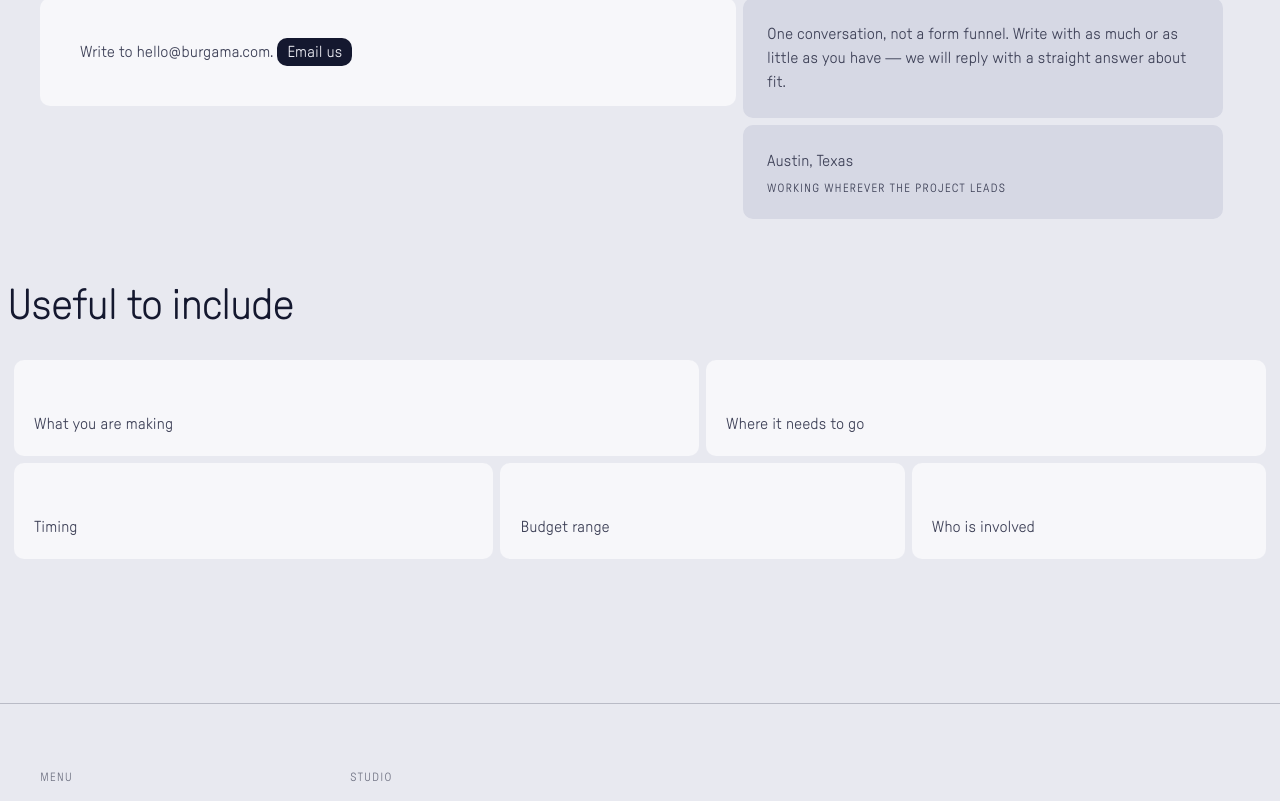
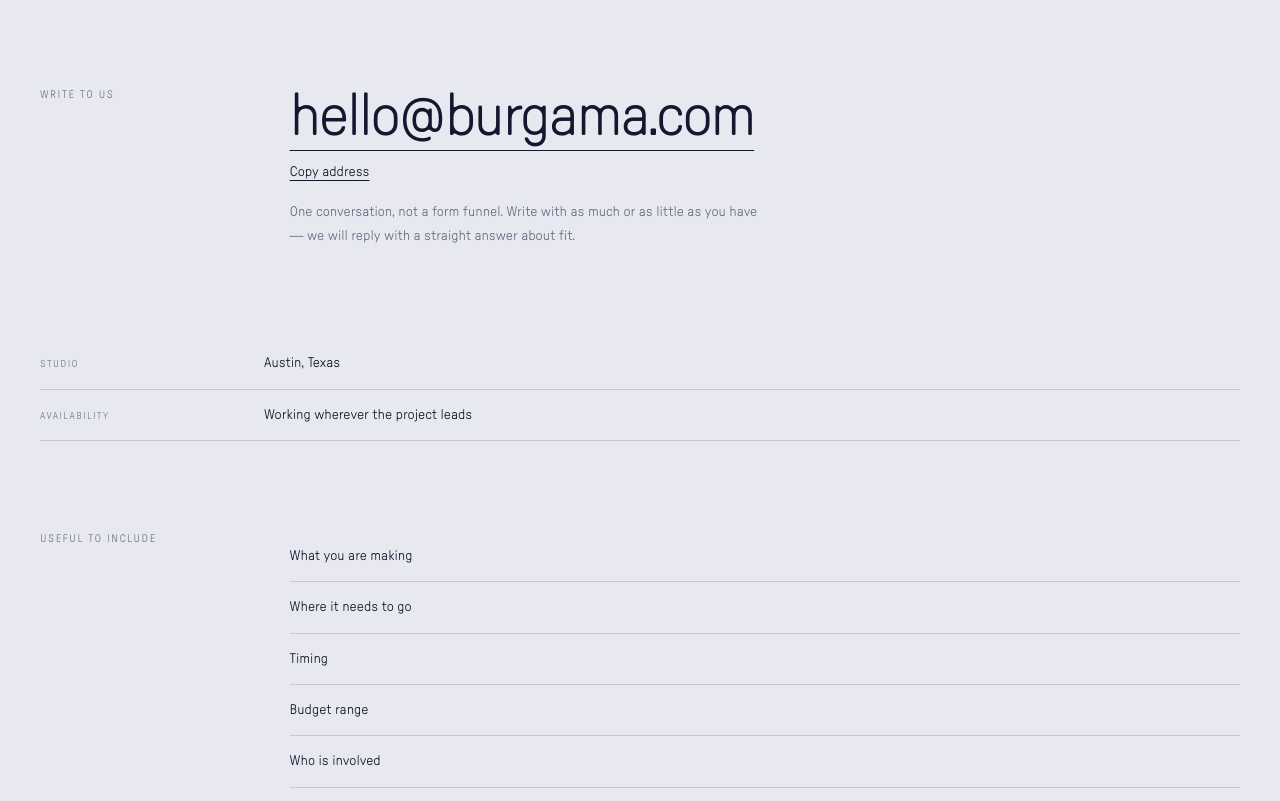
Before and after one commit to cedarandcactus/burgama-site-14.5, a Next.js app: page /contact in a window 1280 px wide. Shown: the part 579-1380 px from the top of the page. Built offline with nearby package versions, Linux system fonts and the light colour scheme.

Commit message:
feat: replace animated text with reveal component and update layout

```diff
--- a/app/contact/page.tsx
+++ b/app/contact/page.tsx
@@ -1,6 +1,6 @@
 import type { Metadata } from 'next'
-import { AnimatedText } from '@/components/animated-text'
 import { PageHero } from '@/components/page-hero'
+import { Reveal } from '@/components/reveal'
 import { SiteFooter } from '@/components/site-footer'
 import { LiquidEmail } from '@/components/liquid-email'
 
@@ -9,12 +9,17 @@ export const metadata: Metadata = {
   description: 'Start a project with Burgama.',
 }
 
+/*
+  Previously each item carried a flex `basis` so the cards tiled at uneven
+  widths. The ruled column grid handles arrangement now, so these are plain
+  strings.
+*/
 const INCLUDE = [
-  { label: 'What you are making', basis: '54%' },
-  { label: 'Where it needs to go', basis: '44%' },
-  { label: 'Timing', basis: '38%' },
-  { label: 'Budget range', basis: '32%' },
-  { label: 'Who is involved', basis: '28%' },
+  'What you are making',
+  'Where it needs to go',
+  'Timing',
+  'Budget range',
+  'Who is involved',
 ]
 
 export default function ContactPage() {
@@ -26,49 +31,44 @@ export default function ContactPage() {
         artifactId="contact-hero"
       />
 
-      <section className="wide flex flex-col gap-module pb-16">
+      <div className="wide case">
         <h1 className="sr-only">Start a project</h1>
 
-        <div className="flex flex-col gap-module md:flex-row">
-          <div className="md:basis-[58%]">
+        <section aria-label="Email the studio" className="case-module">
+          <h2 className="case-module-title">Write to us</h2>
+          <div className="case-module-body">
             <LiquidEmail />
-          </div>
-
-          <div className="flex flex-col gap-module md:basis-[40%]">
-            <p className="t-body flex-1 rounded-module bg-surface-2 p-6">
-              One conversation, not a form funnel. Write with as much or as little as you have —
-              we will reply with a straight answer about fit.
-            </p>
-            <p className="t-body rounded-module bg-surface-2 p-6">
-              Austin, Texas
-              <span className="t-ui mt-2 block">Working wherever the project leads</span>
+            <p>
+              One conversation, not a form funnel. Write with as much or as little as you
+              have — we will reply with a straight answer about fit.
             </p>
           </div>
-        </div>
-      </section>
+        </section>
 
-      <section
-        aria-labelledby="include-title"
-        className="flex flex-col gap-module px-module pb-24 md:pb-36"
-      >
-        <AnimatedText
-          as="h2"
-          id="include-title"
-          lines={['Useful to include']}
-          className="t-title rail mx-auto mb-6"
-        />
-        <div className="rail mx-auto flex flex-wrap gap-module">
-          {INCLUDE.map((item) => (
-            <p
-              key={item.label}
-              style={{ flexBasis: item.basis, flexGrow: 1 }}
-              className="t-body flex h-24 min-w-[200px] items-end rounded-module bg-surface-1 p-5"
-            >
-              {item.label}
-            </p>
-          ))}
-        </div>
-      </section>
+        <Reveal as="section" aria-label="Location" className="case-spec">
+          <div className="case-spec-row">
+            <span className="case-spec-label">Studio</span>
+            <span className="case-spec-value">Austin, Texas</span>
+          </div>
+          <div className="case-spec-row">
+            <span className="case-spec-label">Availability</span>
+            <span className="case-spec-value">Working wherever the project leads</span>
+          </div>
+        </Reveal>
+
+        <Reveal as="section" aria-labelledby="include-title" className="case-module">
+          <h2 id="include-title" className="case-module-title">
+            Useful to include
+          </h2>
+          <div className="case-spec">
+            {INCLUDE.map((item) => (
+              <div key={item} className="case-spec-row">
+                <span className="case-spec-value">{item}</span>
+              </div>
+            ))}
+          </div>
+        </Reveal>
+      </div>
 
       <SiteFooter />
     </>
--- a/app/globals.css
+++ b/app/globals.css
@@ -683,6 +683,51 @@
 
 .case-module-body a:hover,
 .case-module-body a:focus-visible {
+  opacity: 0.6;
+}
+
+/*
+  A button that reads as inline text, for actions sitting inside a sentence
+  (copy address, reveal options). `.inline-action` is a filled periwinkle pill
+  from the previous direction and would be the loudest thing on a quiet page.
+*/
+.case-action {
+  border: 0;
+  background: none;
+  padding: 0;
+  font: inherit;
+  color: var(--ink);
+  text-decoration: underline;
+  text-decoration-thickness: 1px;
+  text-underline-offset: 0.25em;
+  cursor: pointer;
+  transition: opacity var(--dur-med) var(--ease-smooth);
+}
+
+.case-action:hover,
+.case-action:focus-visible {
+  opacity: 0.6;
+}
+
+.contact-address {
+  display: flex;
+  flex-direction: column;
+  gap: 0.875rem;
+  align-items: flex-start;
+}
+
+.contact-address-line {
+  font-size: clamp(1.5rem, 5vw, 3.75rem);
+  line-height: 1;
+  letter-spacing: -0.04em;
+  color: var(--ink);
+  /* Long address must not overflow a narrow viewport. */
+  overflow-wrap: anywhere;
+  transition: opacity var(--dur-med) var(--ease-smooth);
+}
+
+.contact-address-line:hover,
+.contact-address-line:focus-visible {
   opacity: 0.6;
 }
 
--- a/app/studio/page.tsx
+++ b/app/studio/page.tsx
@@ -1,7 +1,7 @@
 import type { Metadata } from 'next'
 import Link from 'next/link'
-import { AnimatedText } from '@/components/animated-text'
 import { PageHero } from '@/components/page-hero'
+import { Reveal } from '@/components/reveal'
 import { SiteFooter } from '@/components/site-footer'
 
 export const metadata: Metadata = {
@@ -10,30 +10,27 @@ export const metadata: Metadata = {
     'Burgama is a design-led creative studio working on identities, digital experiences, campaigns and systems.',
 }
 
+/*
+  Capabilities and approach carry no per-item `basis`/`tone` any more. Those
+  fields existed to size and fill the old sculptural cards; in the archive
+  language the grid and the rules do that work, so the data is just content.
+*/
 const CAPABILITIES = [
   {
     title: 'Brand identity and direction',
     body: 'Marks, type systems, colour, art direction and the guidelines that keep them coherent.',
-    basis: '58%',
-    tone: 'bg-surface-1',
   },
   {
     title: 'Digital design and development',
     body: 'Sites, product surfaces and design systems, built as reusable components.',
-    basis: '40%',
-    tone: 'bg-surface-2',
   },
   {
     title: 'Campaigns and content systems',
     body: 'A kit of parts rather than a one-off layout, so every placement holds.',
-    basis: '42%',
-    tone: 'bg-surface-2',
   },
   {
     title: 'Positioning and creative strategy',
     body: 'The sentence the work answers to, agreed before anything is drawn.',
-    basis: '56%',
-    tone: 'bg-surface-1',
   },
 ]
 
@@ -41,17 +38,14 @@ const APPROACH = [
   {
     title: 'Discovery and positioning',
     body: 'We start with a point of view. Placeholder copy describing how the studio arrives at it.',
-    basis: '38%',
   },
   {
     title: 'Design and build',
     body: 'The point of view becomes a system: modules, spacing, type and motion.',
-    basis: '32%',
   },
   {
     title: 'Launch and support',
     body: 'Handover, documentation and the ongoing work of keeping a system recognisable.',
-    basis: '28%',
   },
 ]
 
@@ -82,69 +76,67 @@ export default function StudioPage() {
         ]}
       />
 
-      <section className="wide pb-16">
-        <h1 className="sr-only">Studio</h1>
-        <p className="page-hero-column-body max-w-[52ch]">
+      <div className="wide case">
+        <section aria-label="Introduction" className="case-module">
+          <h1 className="case-module-title">Studio</h1>
+          <div className="case-module-body">
+            <p>
               Burgama shapes identities and digital experiences for people with something
-          meaningful to make, staying close from the first conversation through launch.{' '}
-          <Link href="/work" className="inline-action">
-            Selected work
-          </Link>{' '}
-          <Link href="/contact" className="inline-action">
-            Start a project
-          </Link>
+              meaningful to make, staying close from the first conversation through launch.
             </p>
+            <p>
+              <Link href="/work">Selected work</Link> · <Link href="/contact">Start a project</Link>
+            </p>
+          </div>
         </section>
 
+        {/*
+          The anchor id sits on this plain section, NOT on the Reveal inside it.
+          Reveal starts its child translated down, so the browser scrolled to
+          that pre-animation position and the element then settled upward,
+          leaving the heading above the viewport. An untransformed target keeps
+          /studio#capabilities landing correctly.
+        */}
         <section
           id="capabilities"
           aria-labelledby="capabilities-title"
-        className="flex flex-col gap-module px-module pb-16 md:scroll-mt-24"
+          className="scroll-mt-28"
         >
-        <AnimatedText
-          as="h2"
-          id="capabilities-title"
-          lines={['Capabilities']}
-          className="t-title rail mx-auto mb-6"
-        />
-        <div className="rail mx-auto flex flex-wrap gap-module">
+          <Reveal className="case-module">
+            <h2 id="capabilities-title" className="case-module-title">
+              Capabilities
+            </h2>
+            <div className="page-hero-columns columns-bare">
               {CAPABILITIES.map((item) => (
-            <div
-              key={item.title}
-              style={{ flexBasis: item.basis, flexGrow: 1 }}
-              className={`flex min-h-[220px] min-w-[260px] flex-col justify-between gap-8 rounded-module p-6 ${item.tone}`}
-            >
-              <h3 className="t-section max-w-[18ch]">{item.title}</h3>
-              <p className="t-body max-w-[40ch]">{item.body}</p>
+                <div key={item.title}>
+                  <h3 className="page-hero-column-title">{item.title}</h3>
+                  <p className="page-hero-column-body">{item.body}</p>
                 </div>
               ))}
             </div>
+          </Reveal>
         </section>
 
-      <section
-        id="approach"
-        aria-labelledby="approach-title"
-        className="flex flex-col gap-module px-module pb-24 md:scroll-mt-24 md:pb-36"
-      >
-        <AnimatedText
-          as="h2"
-          id="approach-title"
-          lines={['Approach']}
-          className="t-title rail mx-auto mb-6"
-        />
-        <div className="rail mx-auto flex flex-col gap-module md:flex-row">
+        {/*
+          The approach is a sequence, so it reads as ruled rows — the same spec
+          list used on a case study — rather than as a row of equal cards.
+        */}
+        <section id="approach" aria-labelledby="approach-title" className="scroll-mt-28">
+          <Reveal className="case-module">
+            <h2 id="approach-title" className="case-module-title">
+              Approach
+            </h2>
+            <div className="case-spec">
               {APPROACH.map((step) => (
-            <div
-              key={step.title}
-              style={{ flexBasis: step.basis }}
-              className="flex flex-col gap-4 rounded-module bg-surface-1 p-6"
-            >
-              <h3 className="t-section">{step.title}</h3>
-              <p className="t-body">{step.body}</p>
+                <div key={step.title} className="case-spec-row">
+                  <span className="case-spec-label">{step.title}</span>
+                  <span className="case-spec-value">{step.body}</span>
                 </div>
               ))}
             </div>
+          </Reveal>
         </section>
+      </div>
 
       <SiteFooter />
     </>
--- a/components/liquid-email.tsx
+++ b/components/liquid-email.tsx
@@ -4,8 +4,12 @@ import { useState } from 'react'
 
 const ADDRESS = 'hello@burgama.com'
 
+/*
+  The address itself is the signature element of this page, so it is set large
+  and unadorned rather than sitting inside a filled card. Actions are inline
+  text buttons; a copy failure falls back to a mailto.
+*/
 export function LiquidEmail() {
-  const [open, setOpen] = useState(false)
   const [copied, setCopied] = useState(false)
 
   async function copyAddress() {
@@ -19,26 +23,19 @@ export function LiquidEmail() {
   }
 
   return (
-    <div className="liquid-email rounded-module bg-surface-1 p-6 md:p-10">
-      <span className="sr-only" aria-live="polite">{copied ? 'Email address copied' : ''}</span>
-      <p className="t-body">
-        Write to {ADDRESS}.{' '}
-        <button
-          type="button"
-          aria-expanded={open}
-          onClick={() => setOpen((value) => !value)}
-          className="inline-action"
-        >
-          {open ? 'Close actions' : 'Email us'}
-        </button>{' '}
-        {open ? (
-          <>
-            <a href={`mailto:${ADDRESS}`} className="inline-action">Compose email</a>{' '}
-            <button type="button" onClick={copyAddress} className="inline-action">
-              {copied ? 'Copied' : 'Copy address'}
-            </button>
-          </>
-        ) : null}
+    <div className="contact-address">
+      <span className="sr-only" aria-live="polite">
+        {copied ? 'Email address copied' : ''}
+      </span>
+
+      <a href={`mailto:${ADDRESS}`} className="contact-address-line">
+        {ADDRESS}
+      </a>
+
+      <p className="case-module-body">
+        <button type="button" onClick={copyAddress} className="case-action">
+          {copied ? 'Copied' : 'Copy address'}
+        </button>
       </p>
     </div>
   )
```
Lines whose indentation alone changed are shown as unchanged.
